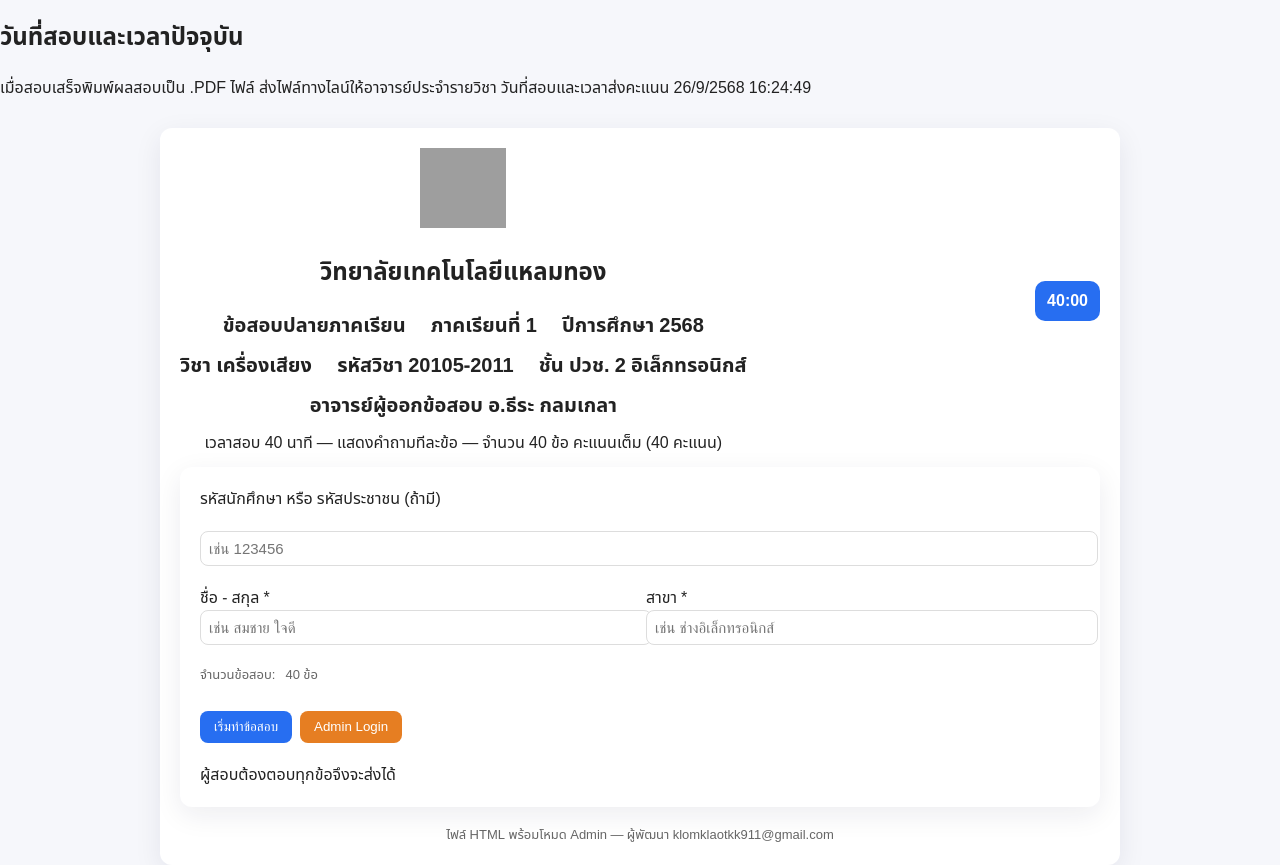
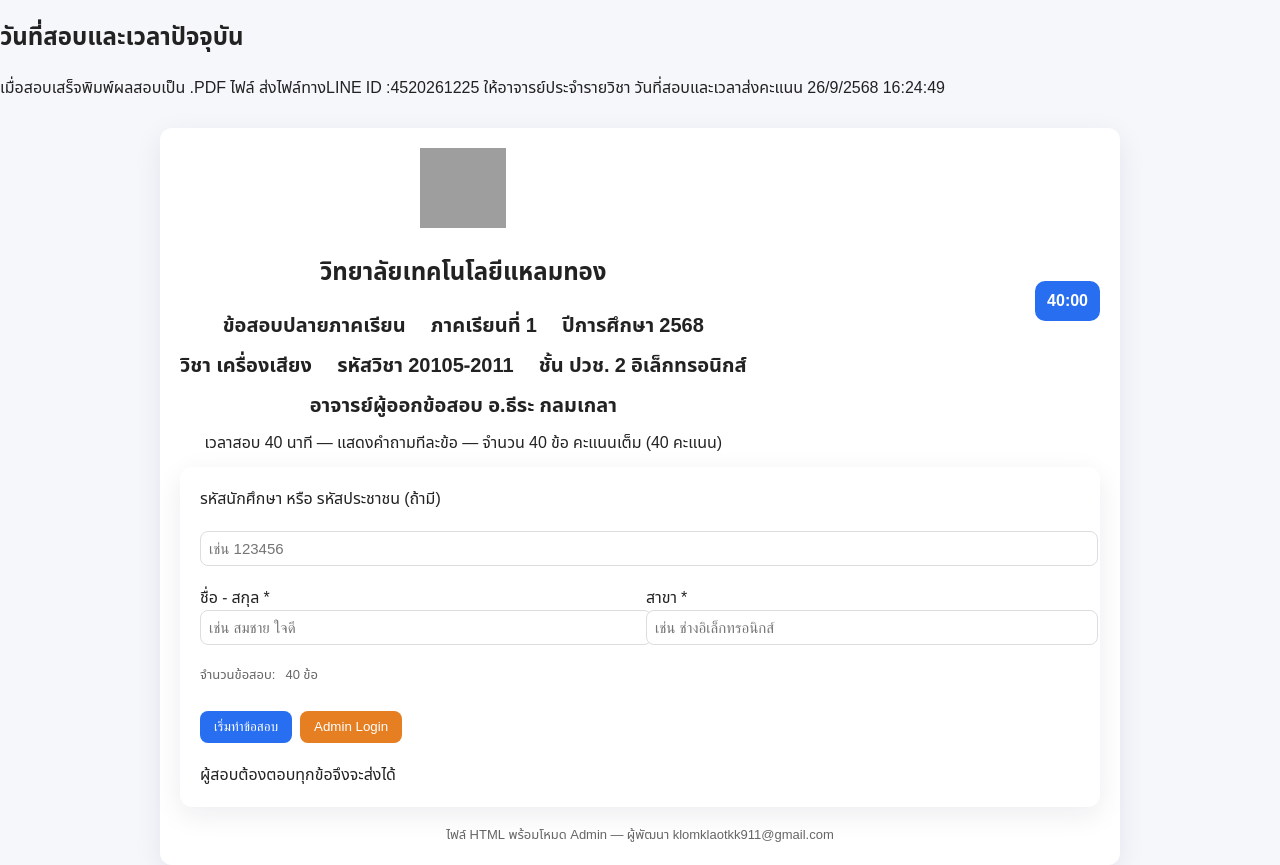
Before and after one commit to Tkk911/TestEXAM_LTC, a plain HTML site: page index.html in a window 1280 px wide. Drawn offline with Linux system fonts and the light colour scheme; grey boxes are pictures that could not be loaded.

Commit message:
Update index.html

```diff
--- a/index.html
+++ b/index.html
@@ -41,7 +41,7 @@
     <script>
         const now = new Date();
         document.getElementById('currentDateTime').textContent =
-            'เมื่อสอบเสร็จพิมพ์ผลสอบเป็น .PDF ไฟล์ ส่งไฟล์ทางไลน์ให้อาจารย์ประจำรายวิชา วันที่สอบและเวลาส่งคะแนน ' + now.toLocaleString('th-TH');
+            'เมื่อสอบเสร็จพิมพ์ผลสอบเป็น .PDF ไฟล์ ส่งไฟล์ทางLINE ID :4520261225 ให้อาจารย์ประจำรายวิชา วันที่สอบและเวลาส่งคะแนน ' + now.toLocaleString('th-TH');
 </script>
 
 <div class="wrap card" id="app">
```
